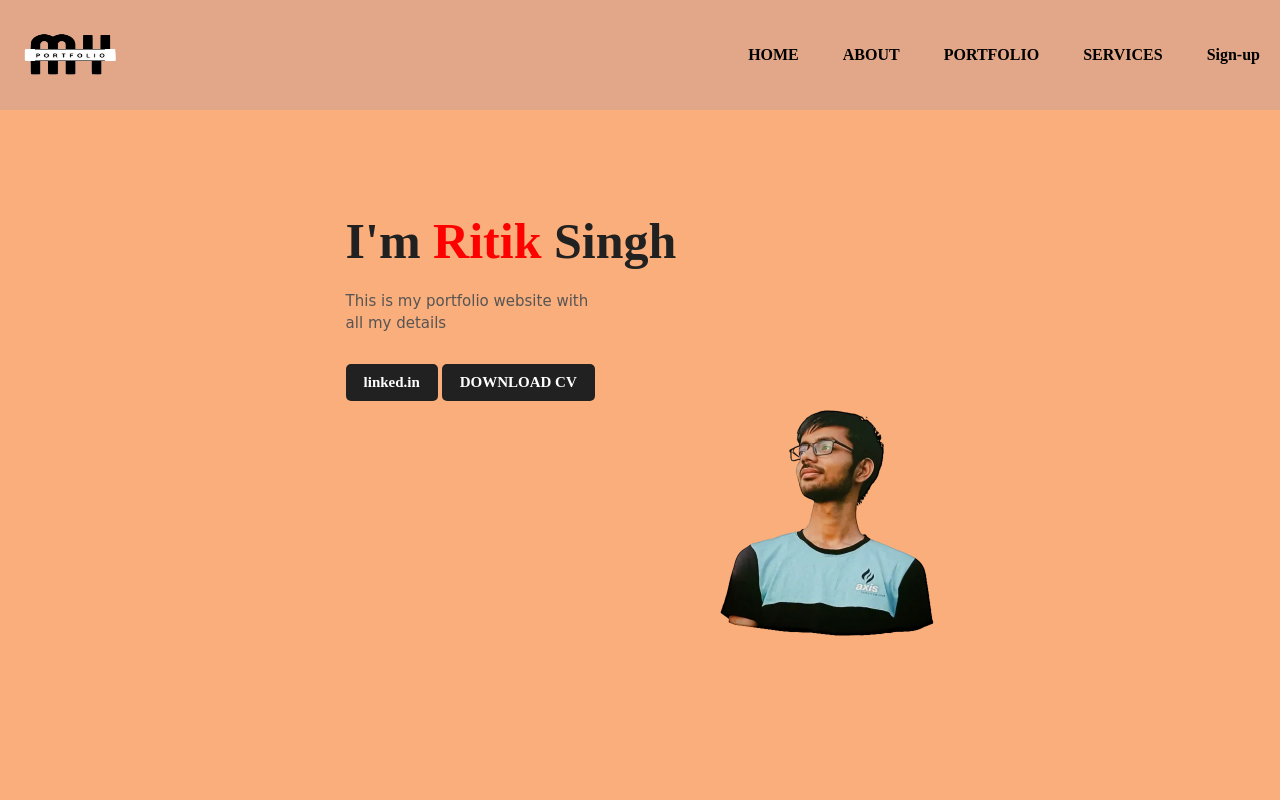
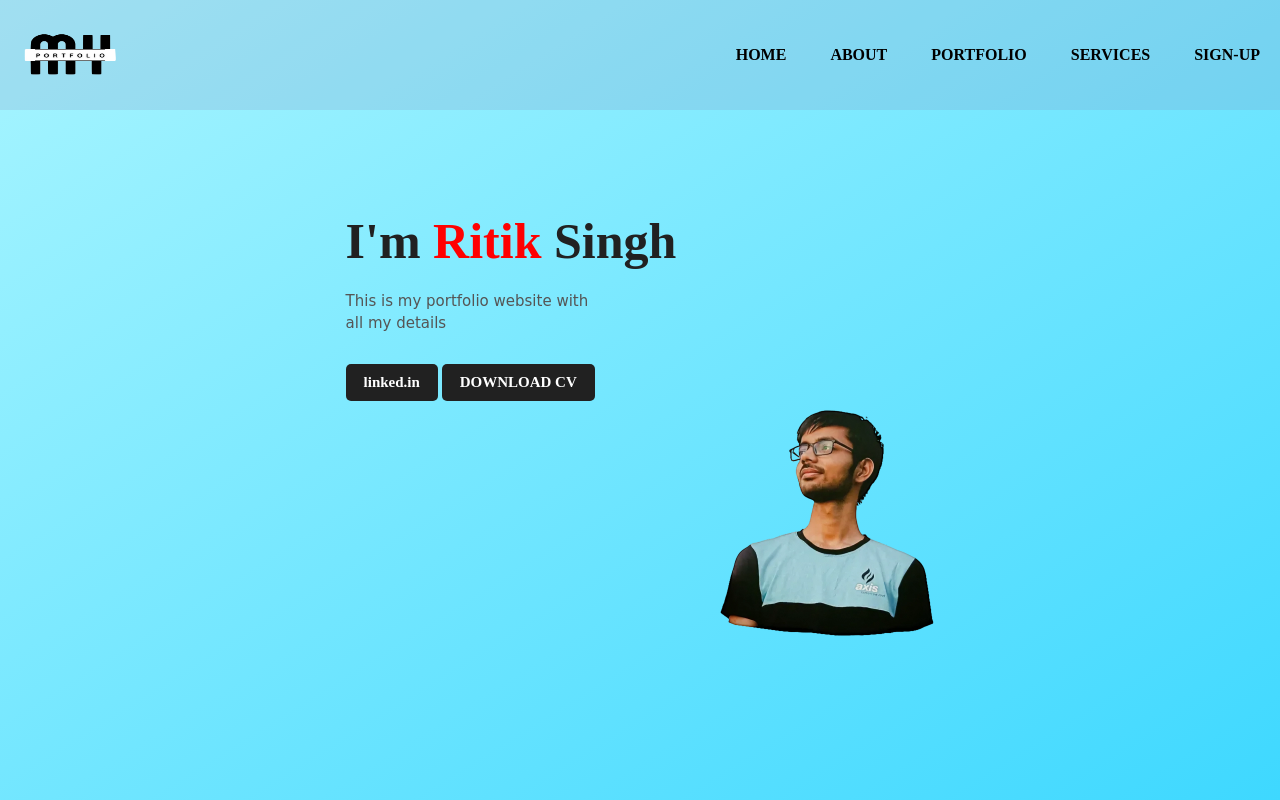
Before and after one commit to Ritik261/my-portfolio, a plain HTML site: page index.html in a window 1280 px wide. Drawn offline with Linux system fonts and the light colour scheme; a web font is replaced by a local one.

Commit message:
name change

```diff
--- a/index.html
+++ b/index.html
@@ -16,7 +16,7 @@
             <li><a href="about.html">ABOUT</a></li>
             <li><a href="portfolio.html">PORTFOLIO</a></li>
             <li><a href="services.html">SERVICES</a></li>
-            <li><a href="signup.html">Sign-up</a></li>
+            <li><a href="signup.html">SIGN-UP</a></li>
         </ul>
       </nav>
   <div class="detail">
--- a/style.css
+++ b/style.css
@@ -10,9 +10,9 @@
 
     width: 100%;
     height:100%;
-    background:rgb(244, 229, 229);
+    background: linear-gradient(to top left, #ffffffff,#ffffff33);
     margin-top: 0px;
-    background-color:#faae7b;
+    background: linear-gradient(to top left,#3ed8ff,#a8f5ff);
      }
 
 nav{
--- a/style1.css
+++ b/style1.css
@@ -4,8 +4,8 @@
     box-sizing: border-box;
 }
 body{
-    font-family: sans-serif;
-    /* 'lato', */
+    font-family: 'lato',sans-serif;
+
 }
 .outerbox{
     width: 100vw;
```
